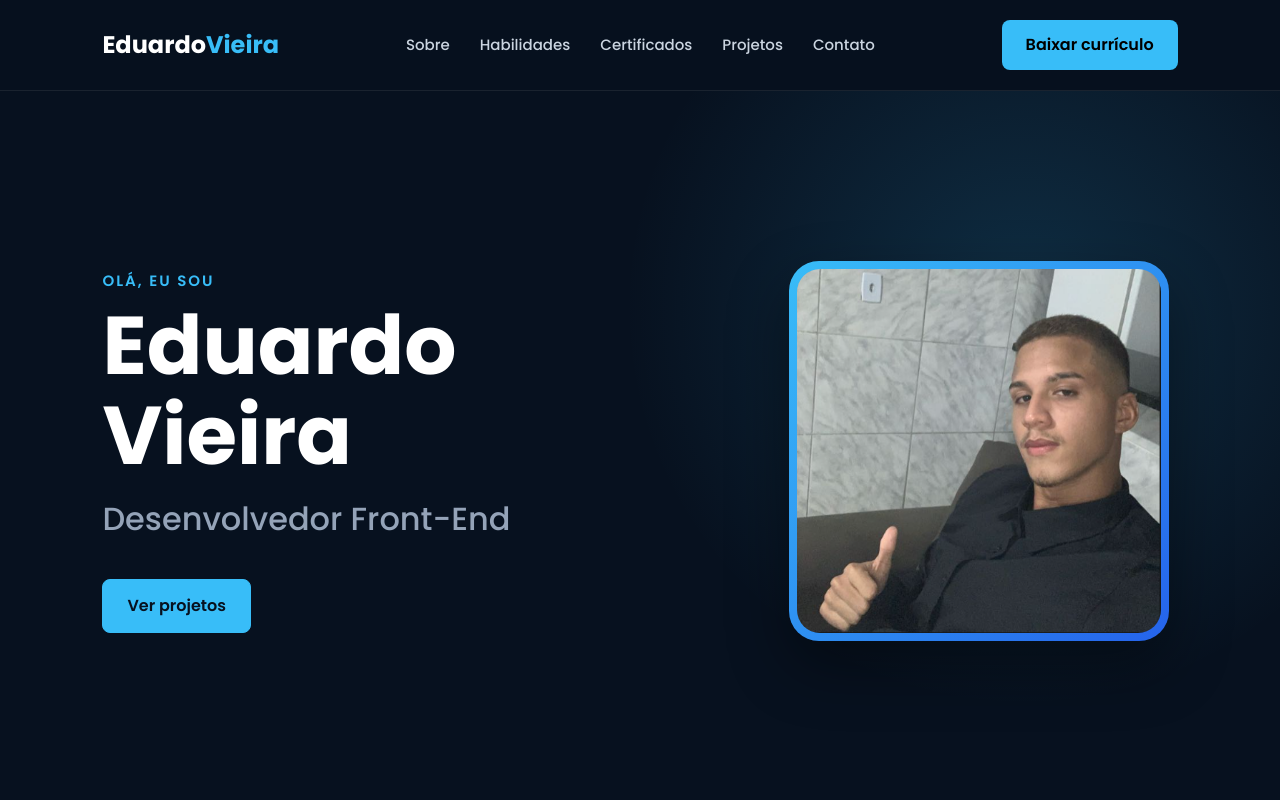
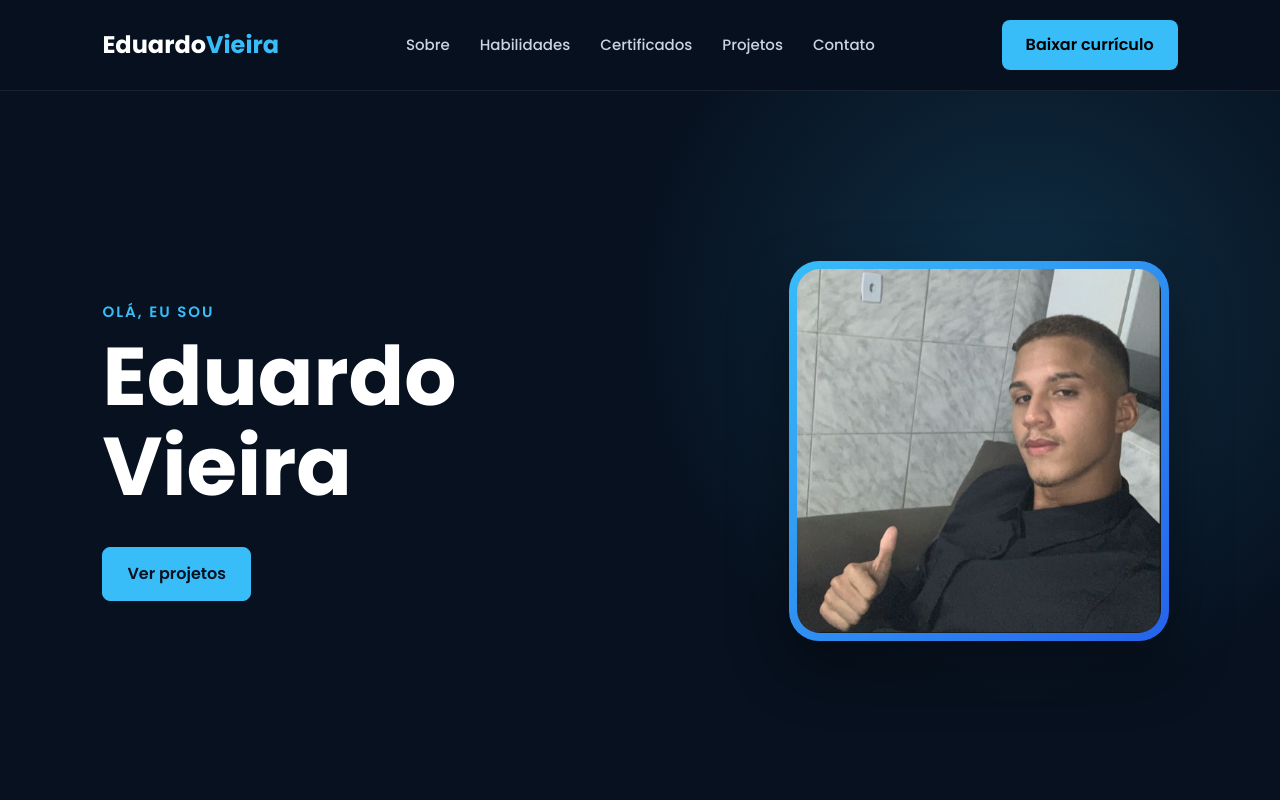
Before and after one commit to EduardoVieira-tec/eduardovieira-tec.github.io, a plain HTML site: page index.html in a window 1280 px wide. Shown: the top 800 px of the page. Drawn offline with Linux system fonts and the light colour scheme.

Commit message:
atualização

```diff
--- a/index.html
+++ b/index.html
@@ -55,8 +55,6 @@
                 <p class="apresentacao">Olá, eu sou</p>
 
                 <h1>Eduardo Vieira</h1>
-
-                <h2>Desenvolvedor Front-End</h2>
 
             <div class="hero-botoes">
 
```
